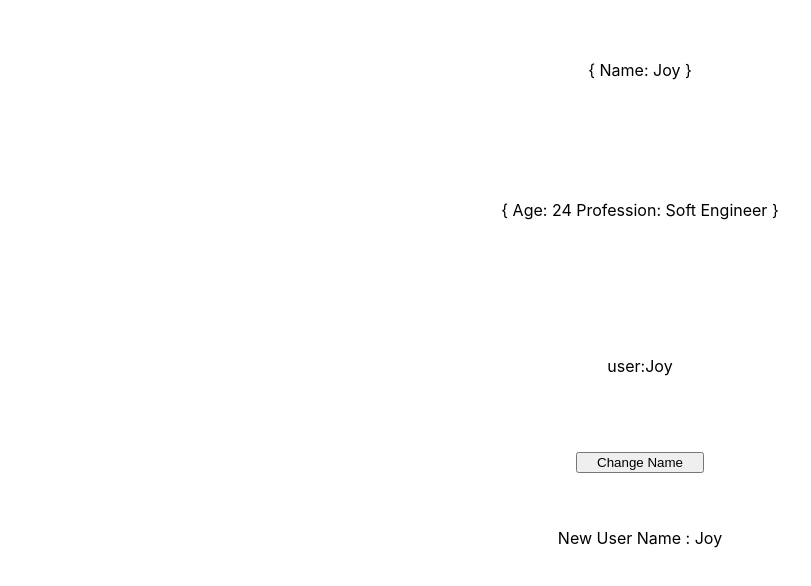
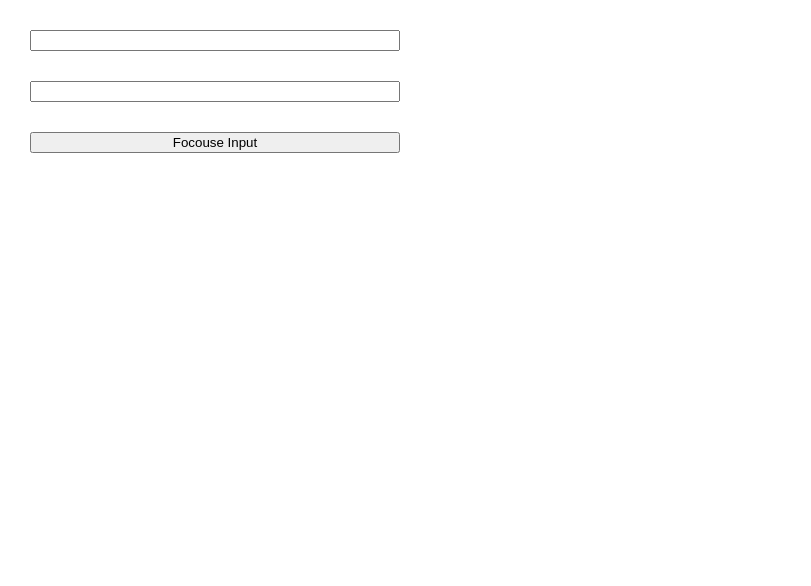
Before and after one commit to joy-adhikary/React_Hooks, a React (Create React App) app: page / in a window 1280 px wide. Shown: the top 586 px of the page, without its empty margins (0-811 px from the left). Built offline with nearby package versions, Linux system fonts and the light colour scheme.

Commit message:
UseRef added

```diff
--- a/src/App.js
+++ b/src/App.js
@@ -1,17 +1,15 @@
+
+
 import "./assets/Style/App.css";
-// import AdvanceUseContext from "./component/AdvanceOfUseContext";
-// import UserContext from "./component/Using context component/UserContext";
-import Component from "./component/Using context component/Component";
-// import Component2 from "./component/Using context component/Component2";
-// import Component3 from "./component/Using context component/Component3";
-
+// import UseRef from "./component/UseRef.js"
+import UseRef from "./component/UseRef2.js";
 
 
 function App() {
 
   return (
     <>
-      <Component/>
+      <UseRef/>
     </>
   );
 }
--- a/src/assets/Style/App.css
+++ b/src/assets/Style/App.css
@@ -11,6 +11,7 @@
 }
 .x{
   display: flex;
+  flex-direction: column;
   justify-content: center;
   padding-top:5rem;
 }
@@ -30,6 +31,8 @@
 .text-content {
   display: flex;
   text-align: left;
+  padding-top: 30px;
+  justify-content: center;
   color: purple;
   font-size: xx-large;
 }
--- /dev/null
+++ b/src/component/UseRef.js
@@ -0,0 +1,57 @@
+import { React, useEffect, useRef, useState } from "react";
+
+// * so basically we are using useRef to remember the previous vlaue of any component
+
+const UseRefExample = () => {
+
+  const rendercount = useRef(0);
+
+  //!    its contain { current value : 0 } ,, eita sob somoi current value ta update kore jeita rerender a change hoi nah
+
+  const PrevName = useRef(" ");
+
+  const [name, setName] = useState("");
+
+  useEffect(() => {
+    rendercount.current = rendercount.current + 1;
+  });
+
+  useEffect(() => {
+    PrevName.current = name;
+  },[name]);
+
+  //!   akn ami jodi renderCount ta just akta usestate use kore kori tahole ,
+  // ?  state change korle e useEffect run korbe abr useEffect er majhe state change hocche  so basically:
+  // !  state change tigger useEffect ==> useEffect tigger state change
+  // *  so akta infinity loop create hoye jacche initially  eita avoid korar jonno amar useref use korbo
+  //! useRef is very similar to State, but it's a ref. Ref doesn't cause  component re-update when its value changes.
+
+  return (
+    <>
+      <div className="x">
+        <input
+          type="text"
+          value={name}
+          style={{
+            alignSelf: "center",
+            width: "400px",
+            height: "5vh",
+            color: "red",
+            border: "2px solid blue",
+            fontSize: "26px",
+            fontWeight: "bold",
+          }}
+          onChange={(e) => setName(e.target.value)}
+        />
+        <div className="text-content">
+          MY current name is {name} & previous name is {PrevName.current}
+        </div>
+        <div className="text-content">
+          I Rendered {rendercount.current} Times
+        </div>
+      </div>
+    </>
+  )
+};
+
+export default UseRefExample;
--- /dev/null
+++ b/src/component/UseRef2.js
@@ -0,0 +1,27 @@
+import { useRef } from "react";
+import React from "react";
+
+// ! UseRef  is a built-in hook in React, which provides a way to create and access a mutable reference to a DOM element or a value, without triggering a re-render of the component.
+
+const UseRefExample2 = () => {
+
+  const inputRef = useRef(null);
+
+  return (
+    <div className="xx"
+      style={{
+        width: "400px",
+        display: "inline-flex",
+        flexDirection: "column",
+        padding: "15px",
+      }}  >
+      <input type="text" ref={inputRef} style={{ margin: "15px" }} />
+      <input type="text" style={{ margin: "15px" }} />
+      <button style={{ margin: "15px" }} onClick={() => { inputRef.current.focus();}}>
+        Focouse Input
+      </button>
+    </div>
+  );
+};
+
+export default UseRefExample2;
--- a/src/component/Using context component/Component.js
+++ /dev/null
@@ -1,35 +0,0 @@
-// import "../assets/Style/App.css";
-import Component1 from "./Component1";
-import Component2 from "./Component2";
-import Component3 from "./Component3";
-import { useState } from "react";
-import React from "react";
-import { UserContext } from "./UserContext";
-
-// ! import a { } diye import korle akta file theke oi function ke import kore R
-//? import a { } nah dile oi file ta ke import kore
-
-//* context amader 2 ta dei 1st one is provider and 2nd one is consumer . consumer use na kore useContext  hook use korbo
-
-export default function Component() {
-
-  const [user, setUser] = useState({
-    name: "Joy",
-    age: 24,
-    email: "ychag@example.com",
-    pro: "Soft Engineer",
-  });
-
-  return (
-    <div className="parent">
-
-      {/*  UserContext context api ta amader kon kon value dibe eita bole dicche , r provider er majhe bole dicche ke ke eita nite parbe  */}
-
-      <UserContext.Provider value={ {user, setUser} }>
-        <Component1 />
-        <Component2 />
-        <Component3 />
-      </UserContext.Provider>
-    </div>
-  );
-}
--- a/src/component/Using context component/Component1.js
+++ /dev/null
@@ -1,29 +0,0 @@
-import { useContext } from "react";
-
-import {UserContext} from "./UserContext";
-
-
-export default function Component1(){
-
-  const { user }= useContext(UserContext);
-
-  // ! ei jaigai { } deyar karon holo ami UserContext theke user ke ber kore niye aslam . i mean destruct korlam
-
-  const Pagestyle = {
-    display: "flex",
-    justifyContent: "center",
-    alignItems: "center",
-    padding: "60px",
-  };
-
-    return (
-        <div className="parent" style={Pagestyle}>
-
-        {
-            `{
-                Name: ${user.name}
-            }`
-        }
-        </div>
-    )
-}
--- a/src/component/Using context component/Component2.js
+++ /dev/null
@@ -1,23 +0,0 @@
-import { useContext } from "react";
-import{ UserContext} from "./UserContext";
-
-export default function Component2() {
-
-  const {user}=useContext(UserContext);
-
-  const Pagestyle = {
-    display: "flex",
-    justifyContent: "center",
-    alignItems: "center",
-    padding: "60px",
-  };
-
-  return (
-    <div className="parent" style={Pagestyle}>
-      {`{
-                Age: ${user.age}
-                Profession: ${user.pro}
-            }`}
-    </div>
-  );
-}
--- a/src/component/Using context component/Component3.js
+++ /dev/null
@@ -1,32 +0,0 @@
-import { useContext } from "react";
-import {UserContext} from "./UserContext";
-
-export default function Component3(){
-
-   const {user,setUser}=useContext(UserContext)
-
-   const handleClick = () => {
-       setUser((prevState) => ({ ...prevState, name: "Joy Adhikary"}));
-   };
-
-
-  const Pagestyle = {
-    display: "flex",
-    justifyContent: "center",
-    alignItems: "center",
-    padding: "60px",
-  };
-
-
-    return (
-      <div>
-        <div className="parent" style={Pagestyle}>
-          <p>user:{user.name}</p>
-        </div>
-        <button onClick={handleClick} style ={{position:"absolute",width:"10%",left:"45%" ,justifyContent:"center"}}> Change Name </button>
-        <div className="" style={Pagestyle}>
-          <p>New User Name : {user.name}</p>
-        </div>
-      </div>
-    );
-}
--- a/src/component/Using context component/UserContext.js
+++ /dev/null
@@ -1,10 +0,0 @@
-
-import React from "react";
-
-// ! 1st a amader context create korty hbe
-
-export const UserContext = React.createContext();
-
-// ! ebar paren component a giye  amader akn wrapping kore nite hobe ,, mane kon kon componente amader ei context use korty parbe  or ka ke kake provide korbo
-
-//* context amader 2 ta dei 1st one is provider and 2nd one is consumer . consumer use na kore useContext  hook use korbo
```
Also changed, not shown: src/component/Component1.js (deleted, +0 -31 lines), src/component/Component2.js (deleted, +0 -22 lines), src/component/Component3.js (deleted, +0 -19 lines).
